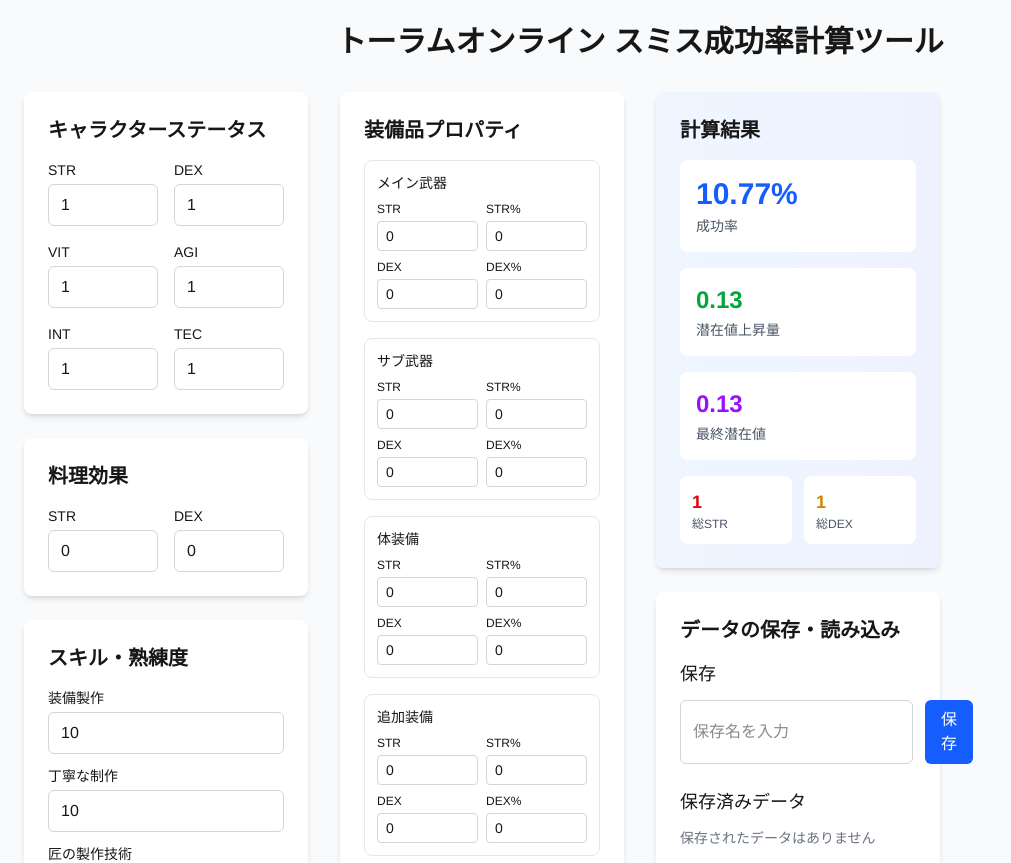
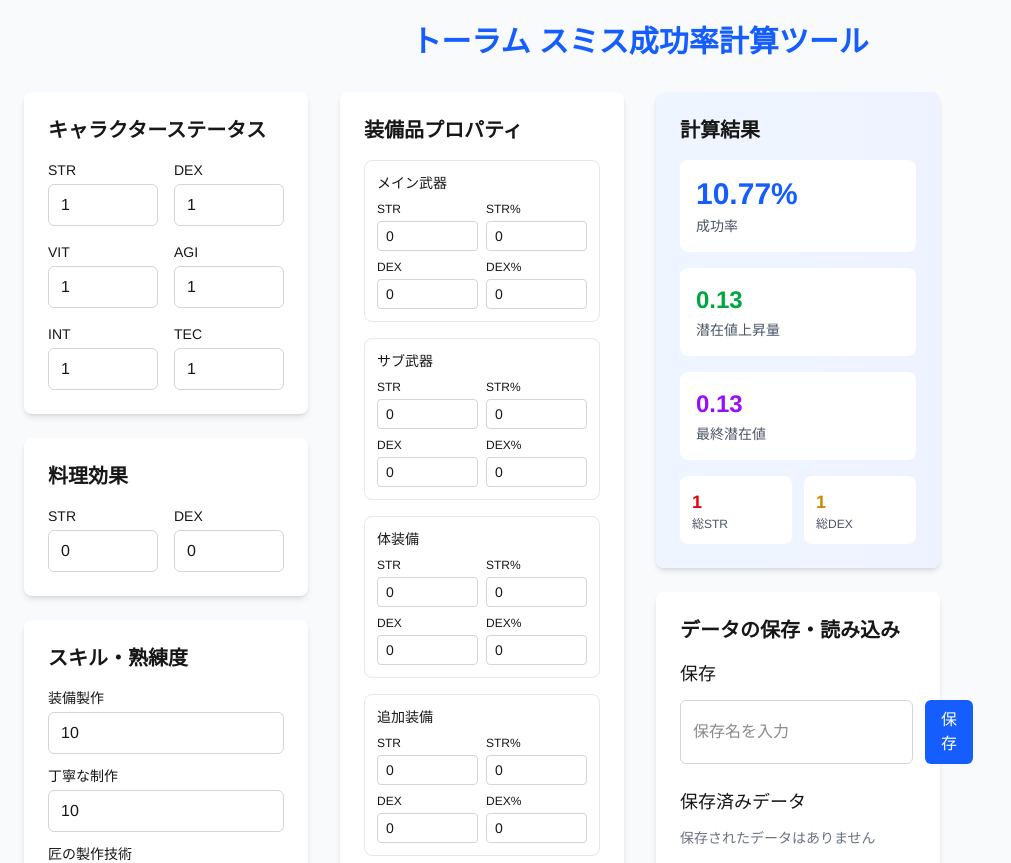
Before and after one commit to nukko-wq/toram-smith-calculator, a Next.js app: page / in a window 1280 px wide. Shown: the top 863 px of the page, without its empty margins (0-1011 px from the left). Built offline with nearby package versions, Linux system fonts and the light colour scheme.

Commit message:
タイトルの変更

```diff
--- a/components/SmithCalculator.tsx
+++ b/components/SmithCalculator.tsx
@@ -96,8 +96,8 @@ export default function SmithCalculator() {
 
   return (
     <div className="max-w-7xl mx-auto p-4 lg:p-6 space-y-6 lg:space-y-8">
-      <h1 className="text-2xl lg:text-3xl font-bold text-center mb-6 lg:mb-8">
-        トーラムオンライン スミス成功率計算ツール
+      <h1 className="text-2xl lg:text-3xl font-bold text-center mb-6 lg:mb-8 text-blue-600">
+        トーラム スミス成功率計算ツール
       </h1>
 
       <div className="grid grid-cols-1 lg:grid-cols-2 xl:grid-cols-4 gap-6 lg:gap-8">
```
